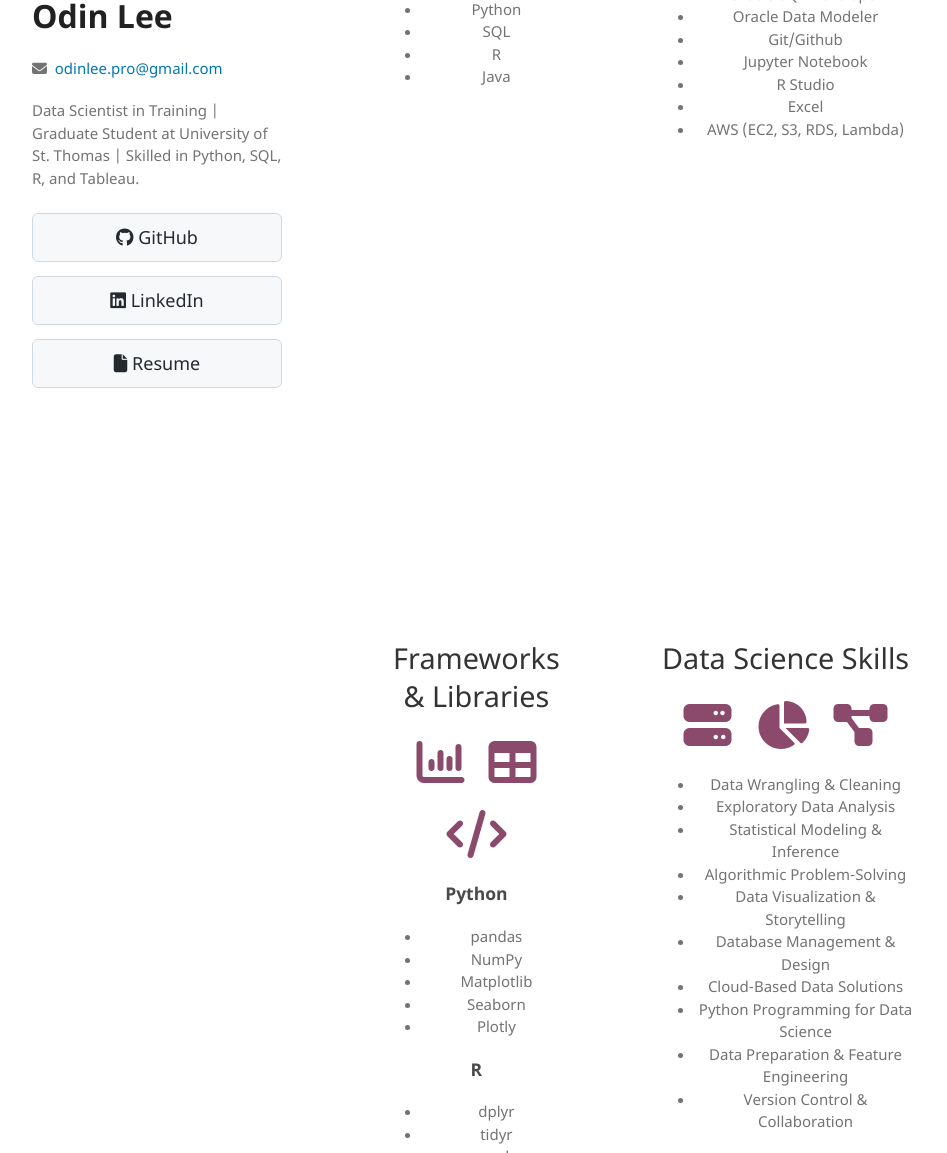
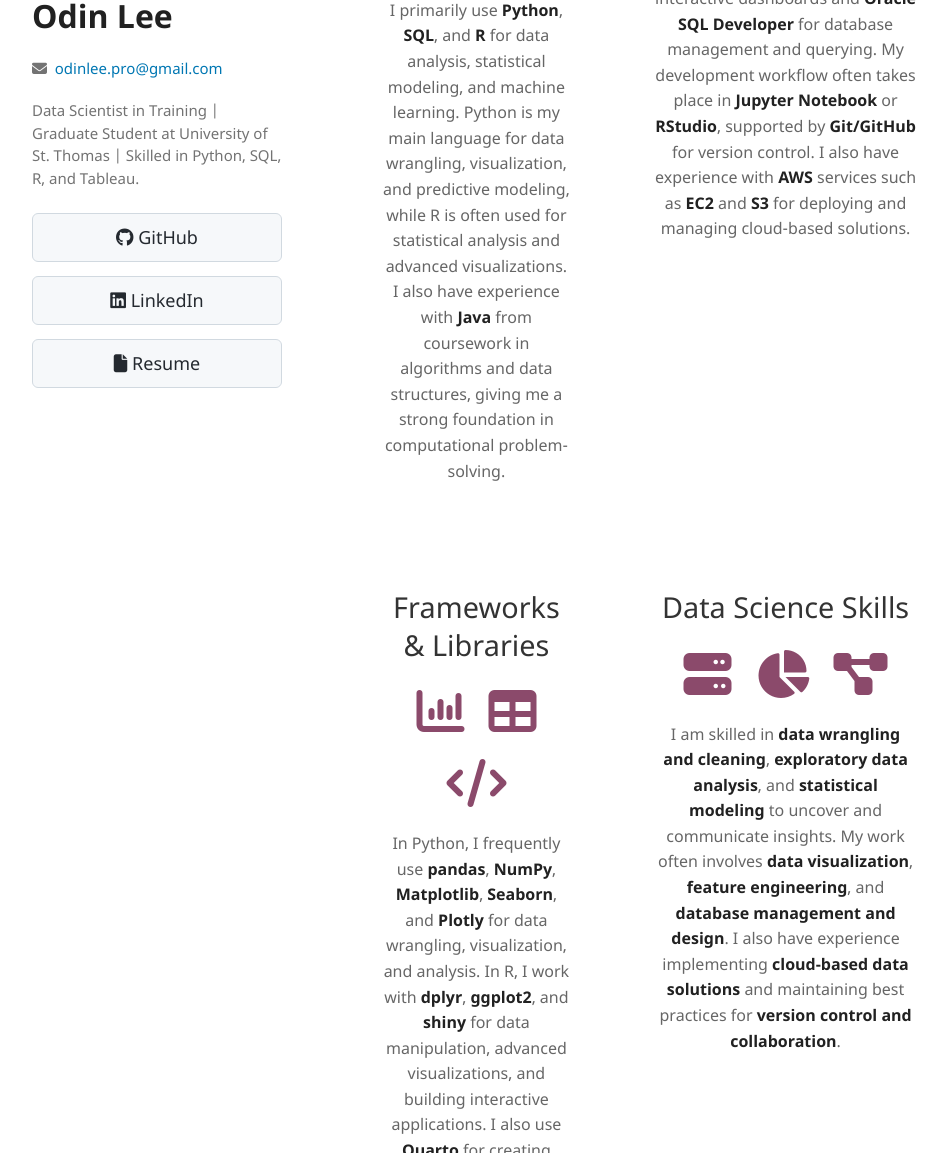
Before and after one commit to OdinLeePro/OdinLeePro.github.io, a Jekyll site: the page built from index.md, in a window 1280 px wide and 1400 px high, scrolled down 3502 px. Shown: the part 247-1400 px from the top of the window, without its empty margins (178-1125 px from the left). Built offline with Jekyll 4.4.1, drawn with Linux system fonts in a browser that asks for light colours; some of the changed text lies outside the part shown.

Commit message:
Update index.md

```diff
--- a/index.md
+++ b/index.md
@@ -171,12 +171,8 @@ title: Portfolio
               <i class="fa-brands fa-r-project skill-icon"></i>
               <i class="fa-solid fa-database skill-icon"></i>
           </div>
-          <ul class="skillsBullets">
-              <li>Python</li>
-              <li>SQL</li>
-              <li>R</li>
-              <li>Java</li>
-          </ul>
+            <p>I primarily use <strong>Python</strong>, <strong>SQL</strong>, and <strong>R</strong> for data analysis, statistical modeling, and machine learning. Python is my main language for data wrangling, visualization, and predictive modeling, while R is often used for statistical analysis and advanced visualizations. I also have experience with <strong>Java</strong> from coursework in algorithms and data structures, giving me a strong foundation in computational problem-solving.
+            </p>
       </div>
 
       <div class="skill-card">
@@ -186,16 +182,8 @@ title: Portfolio
               <i class="fa-brands fa-aws skill-icon"></i>
               <i class="fa-solid fa-file-excel skill-icon"></i>
           </div>
-          <ul class="skillsBullets">
-              <li>Tableau</li>
-              <li>Oracle SQL Developer</li>
-              <li>Oracle Data Modeler</li>
-              <li>Git/Github</li>
-              <li>Jupyter Notebook</li>
-              <li>R Studio</li>
-              <li>Excel</li>
-              <li>AWS (EC2, S3, RDS, Lambda)</li>
-          </ul>
+            <p>I work with <strong>Tableau</strong> to design interactive dashboards and <strong>Oracle SQL Developer</strong> for database management and querying. My development workflow often takes place in <strong>Jupyter Notebook</strong> or <strong>RStudio</strong>, supported by <strong>Git/GitHub</strong> for version control. I also have experience with <strong>AWS</strong> services such as <strong>EC2</strong> and <strong>S3</strong> for deploying and managing cloud-based solutions.
+            </p>
       </div>
 
       <div class="skill-card">
@@ -205,30 +193,8 @@ title: Portfolio
               <i class="fa-solid fa-table skill-icon"></i>
               <i class="fa-solid fa-code skill-icon"></i>
           </div>
-          <div class="skills-section">
-              <h3>Python</h3>
-              <ul class="skillsBullets">
-                  <li>pandas</li>
-                  <li>NumPy</li>
-                  <li>Matplotlib</li>
-                  <li>Seaborn</li>
-                  <li>Plotly</li>
-              </ul>
-              <h3>R</h3>
-              <ul class="skillsBullets">
-                  <li>dplyr</li>
-                  <li>tidyr</li>
-                  <li>readr</li>
-                  <li>stringr</li>
-                  <li>ggplot2</li>
-                  <li>plotly</li>
-                  <li>leaflet</li>
-                  <li>stats</li>
-                  <li>car</li>
-                  <li>shiny</li>
-                  <li>Quarto</li>
-              </ul>
-          </div>
+            <p>In Python, I frequently use <strong>pandas</strong>, <strong>NumPy</strong>, <strong>Matplotlib</strong>, <strong>Seaborn</strong>, and <strong>Plotly</strong> for data wrangling, visualization, and analysis. In R, I work with <strong>dplyr</strong>, <strong>ggplot2</strong>, and <strong>shiny</strong> for data manipulation, advanced visualizations, and building interactive applications. I also use <strong>Quarto</strong> for creating reproducible and well-documented data reports.
+            </p>
       </div>
 
       <div class="skill-card">
@@ -238,18 +204,8 @@ title: Portfolio
               <i class="fa-solid fa-chart-pie skill-icon"></i>
               <i class="fa-solid fa-diagram-project skill-icon"></i>
           </div>
-          <ul class="skillsBullets">
-              <li>Data Wrangling & Cleaning</li>
-              <li>Exploratory Data Analysis</li>
-              <li>Statistical Modeling & Inference</li>
-              <li>Algorithmic Problem-Solving</li>
-              <li>Data Visualization & Storytelling</li>
-              <li>Database Management & Design</li>
-              <li>Cloud-Based Data Solutions</li>
-              <li>Python Programming for Data Science</li>
-              <li>Data Preparation & Feature Engineering</li>
-              <li>Version Control & Collaboration</li>
-          </ul>
+            <p>I am skilled in <strong>data wrangling and cleaning</strong>, <strong>exploratory data analysis</strong>, and <strong>statistical modeling</strong> to uncover and communicate insights. My work often involves <strong>data visualization</strong>, <strong>feature engineering</strong>, and <strong>database management and design</strong>. I also have experience implementing <strong>cloud-based data solutions</strong> and maintaining best practices for <strong>version control and collaboration</strong>.
+            </p>
       </div>
   </div>
 </section>
```
